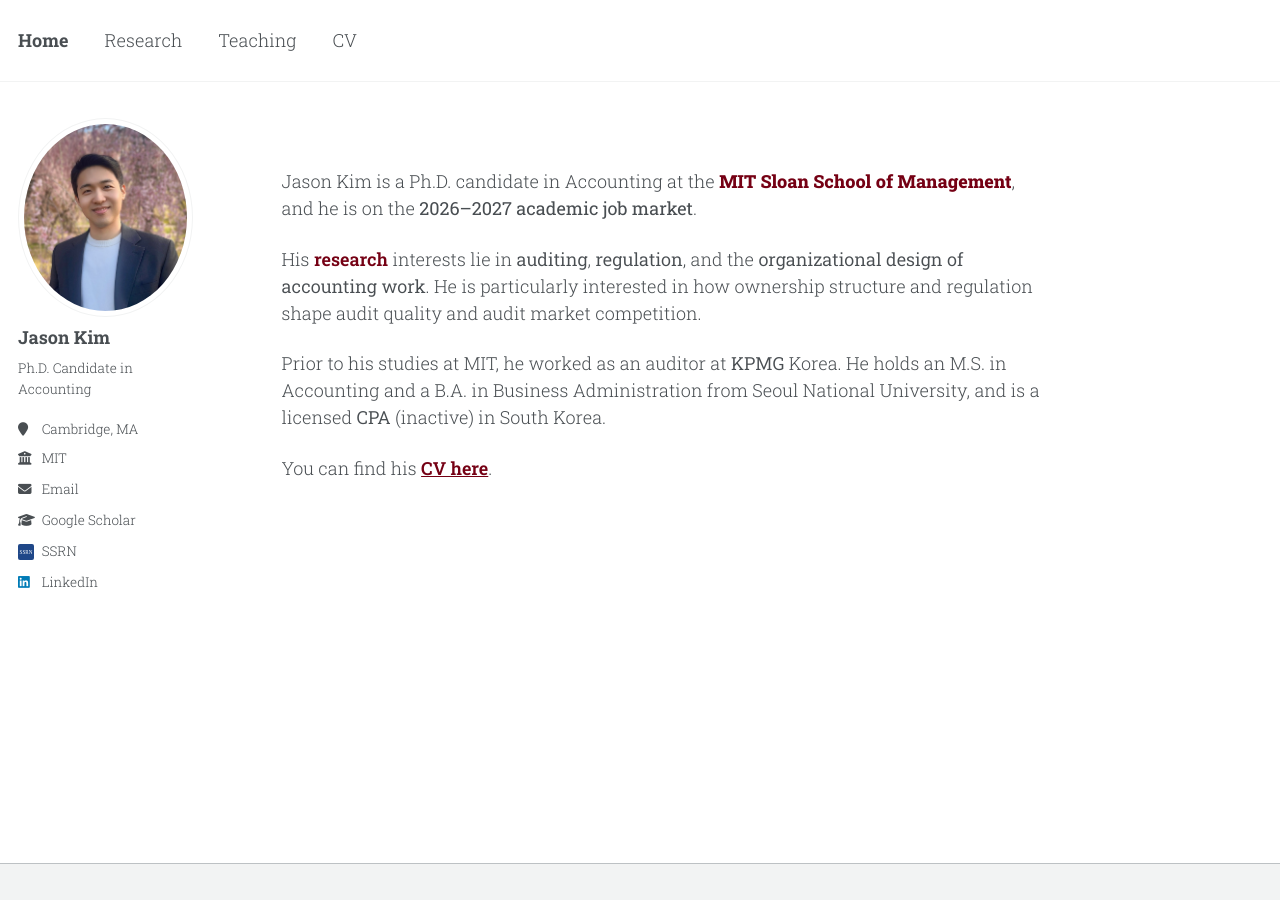
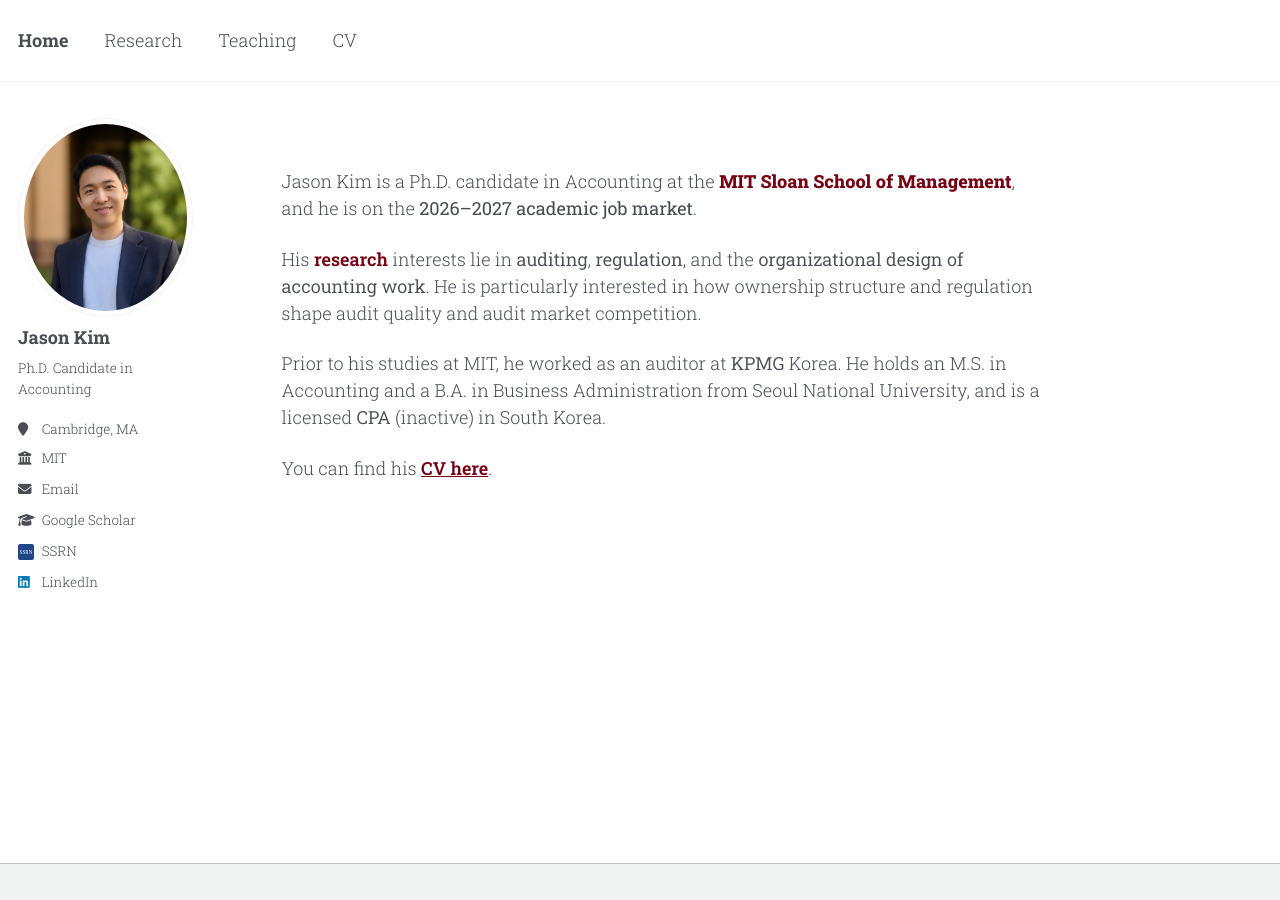
Before and after one commit to jgkim262/jgkim262.github.io, a Jekyll site: the page built from _pages/about.md, in a window 1280 px wide. Built offline with Jekyll 4.4.1, drawn with Linux system fonts in a browser that asks for light colours; a style sheet for code colours, icons or effects is not loaded.

Commit message:
Update _config.yml

```diff
--- a/_config.yml
+++ b/_config.yml
@@ -22,7 +22,7 @@ repository               : "jgkim262/jgkim262.github.io"
 #               Additional customization can be done by editing /_includes/author-profile.html
 author:
   # Biographic information
-  avatar           : "profile_cherryv2.jpg"
+  avatar           : "profile_cherryv3.jpg"
   name             : "Jason Kim"
   pronouns         : # example: "she/her"
   bio              : "Ph.D. Candidate in Accounting"
```
